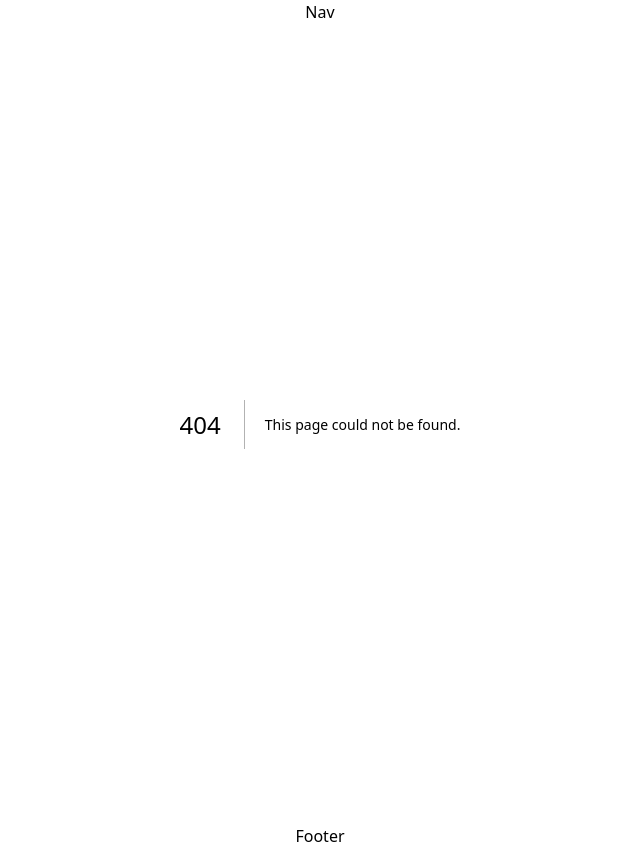
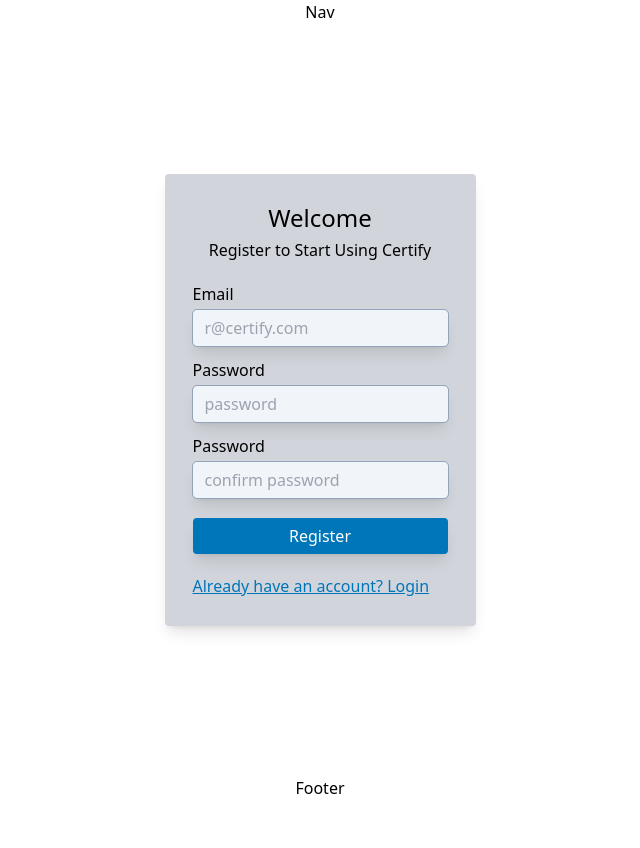
Before and after one commit to RyanBriggsDev/certify, a Next.js app: page /register in a window 1280 px wide. Before the commit this address had no page. Shown: the whole page, without its empty margins (320-960 px from the left). After the commit the page ends 800 px from the top, so only its background shows below. Built offline with nearby package versions, Linux system fonts and the light colour scheme.

Commit message:
added register form + / links

```diff
--- a/src/components/Header.tsx
+++ b/src/components/Header.tsx
@@ -3,43 +3,68 @@
 import BtnLight from '@/components/buttons/BtnLight'
 import H1 from '@/components/headings/H1'
 
-export default function Header (props: any) {
-
+export default function Header(props: any) {
   return (
-        <div className={`header flex justify-between flex-col gap-4 ${props.className ? props.className : ''}`}>
-            {props.h1Text ? <H1 className={props.h1ClassName ? props.h1ClassName : ''}>{props.h1Text}</H1> : <p className={`${props.h1ClassName ? props.h1ClassName : ''} bg-red-500 text-white p-2 text-center rounded inline-block`}>Header requires a h1Text prop.</p>}
+    <div
+      className={`header flex flex-col justify-between gap-4 py-5 ${
+        props.className ? props.className : ''
+      }`}
+    >
+      {props.h1Text ? (
+        <H1
+          className={
+            props.h1ClassName
+              ? props.h1ClassName
+              : ''
+          }
+        >
+          {props.h1Text}
+        </H1>
+      ) : (
+        <p
+          className={`${
+            props.h1ClassName
+              ? props.h1ClassName
+              : ''
+          } inline-block rounded bg-red-500 p-2 text-center text-white`}
+        >
+          Header requires a h1Text prop.
+        </p>
+      )}
       {props.pText ? <p>{props.pText}</p> : <></>}
-            {props.btnType === 'primary'
-            ?
+      {props.btnType === 'primary' ? (
         <BtnPrimary
           btnText={props.btnText}
           btnOnClick={props.btnOnClick}
           btnClassName={props.btnClassName}
           width={props.btnWidth}
-                    btnFontSizeClass={props.btnFontSizeClass}
+          btnFontSizeClass={
+            props.btnFontSizeClass
+          }
         />
-            :
-                props.btnType === 'orange'
-            ?
+      ) : props.btnType === 'orange' ? (
         <BtnOrange
           btnText={props.btnText}
           btnOnClick={props.btnOnClick}
           btnClassName={props.btnClassName}
           width={props.btnWidth}
-                    btnFontSizeClass={props.btnFontSizeClass}
+          btnFontSizeClass={
+            props.btnFontSizeClass
+          }
         />
-            :
-                props.btnType === 'light'
-            ?
+      ) : props.btnType === 'light' ? (
         <BtnLight
           btnText={props.btnText}
           btnOnClick={props.btnOnClick}
           btnClassName={props.btnClassName}
           width={props.btnWidth}
-                    btnFontSizeClass={props.btnFontSizeClass}
+          btnFontSizeClass={
+            props.btnFontSizeClass
+          }
         />
-            : ''
-            }
+      ) : (
+        ''
+      )}
     </div>
   )
 }
--- a/src/components/buttons/BtnPrimary.tsx
+++ b/src/components/buttons/BtnPrimary.tsx
@@ -1,11 +1,25 @@
-export default function Button (props: any) {
-
-    if (!props.btnText) return <p className="bg-red-500 text-white p-2 text-center rounded inline-block">Add btnText prop</p>
+export default function Button(props: any) {
+  if (!props.btnText)
+    return (
+      <p className="inline-block rounded bg-red-500 p-2 text-center text-white">
+        Add btnText prop
+      </p>
+    )
 
   return (
     <button
       onClick={props.btnOnClick}
-            className={`${props.btnFontSizeClass ? props.btnFontSizeClass : 'text-base'} ${props.width ? props.width : 'w-fit'} rounded p-1.5 px-3 bg-french-blue shadow-lg hover:shadow-inner hover:bg-sapph-blue text-white ease-in-out duration-300 ${props.btnClassName ? props.btnClassName : ''}`}
+      className={`${
+        props.btnFontSizeClass
+          ? props.btnFontSizeClass
+          : 'text-base'
+      } ${
+        props.width ? props.width : 'w-fit'
+      } rounded bg-french-blue p-1.5 px-3 text-white shadow-lg duration-300 ease-in-out hover:bg-sapph-blue hover:shadow-inner ${
+        props.btnClassName
+          ? props.btnClassName
+          : ''
+      }`}
       style={props.style}
     >
       {props.btnText}
--- a/src/pages/index.tsx
+++ b/src/pages/index.tsx
@@ -2,6 +2,7 @@
 import Container from '@/components/Container'
 import PageSpacing from '@/components/PageSpacing'
 import Header from '@/components/Header'
+import BtnPrimary from '@/components/buttons/BtnPrimary'
 
 import { useRouter } from 'next/router'
 
@@ -12,16 +13,49 @@
     <>
       <Head>
         <title>Home | Certify</title>
-        <meta name="description" content="Generated by create next app" />
-        <meta name="viewport" content="width=device-width, initial-scale=1" />
+        <meta
+          name="description"
+          content="Generated by create next app"
+        />
+        <meta
+          name="viewport"
+          content="width=device-width, initial-scale=1"
+        />
         <link rel="icon" href="/favicon.ico" />
-        <link rel="apple-touch-icon" sizes="180x180" href="/apple-touch-icon.png" />
-        <link rel="icon" type="image/png" sizes="32x32" href="/favicon-32x32.png" />
-        <link rel="icon" type="image/png" sizes="16x16" href="/favicon-16x16.png" />
-        <link rel="manifest" href="/site.webmanifest" />
-        <link rel="mask-icon" href="/safari-pinned-tab.svg" color="#5bbad5" />
-        <meta name="msapplication-TileColor" content="#da532c" />
-        <meta name="theme-color" content="#ffffff" />
+        <link
+          rel="apple-touch-icon"
+          sizes="180x180"
+          href="/apple-touch-icon.png"
+        />
+        <link
+          rel="icon"
+          type="image/png"
+          sizes="32x32"
+          href="/favicon-32x32.png"
+        />
+        <link
+          rel="icon"
+          type="image/png"
+          sizes="16x16"
+          href="/favicon-16x16.png"
+        />
+        <link
+          rel="manifest"
+          href="/site.webmanifest"
+        />
+        <link
+          rel="mask-icon"
+          href="/safari-pinned-tab.svg"
+          color="#5bbad5"
+        />
+        <meta
+          name="msapplication-TileColor"
+          content="#da532c"
+        />
+        <meta
+          name="theme-color"
+          content="#ffffff"
+        />
       </Head>
       <main>
         <PageSpacing>
@@ -29,11 +63,30 @@
             <Header
               h1Text="Welcome to Certify"
               className="items-center text-center"
-              btnType="primary"
-              btnText="Sign In"
-              btnWidth="w-1/4"
-              btnOnClick={() => router.push('/signin')}
             />
+            <div className="grid grid-cols-1 items-center justify-center gap-3 sm:grid-cols-2 md:grid-cols-3">
+              <BtnPrimary
+                btnText="Register"
+                width="w-full"
+                btnOnClick={() =>
+                  router.push('/register')
+                }
+              />
+              <BtnPrimary
+                btnText="Sign In"
+                width="w-full"
+                btnOnClick={() =>
+                  router.push('/signin')
+                }
+              />
+              <BtnPrimary
+                btnText="Dashboard"
+                width="w-full"
+                btnOnClick={() =>
+                  router.push('/app')
+                }
+              />
+            </div>
           </Container>
         </PageSpacing>
       </main>
--- /dev/null
+++ b/src/pages/register.tsx
@@ -0,0 +1,65 @@
+import { useState, useEffect } from 'react'
+import Head from 'next/head'
+import Form from '@/components/form/Form'
+import { useRouter } from 'next/router'
+
+export default function Register() {
+  const router = useRouter()
+  const [error, setError] = useState(null)
+
+  const onSubmitHandler = async (form: any) => {
+    const email = form.email
+    const password = form.password
+    const password2 = form.password2
+    if (password !== password2)
+      return alert('Passwords do not match')
+  }
+
+  return (
+    <div>
+      <Form
+        formContent={formContent}
+        onSubmit={onSubmitHandler}
+        btnStyle={{ width: '100%' }}
+      />
+    </div>
+  )
+}
+
+const formContent = [
+  {
+    title: 'Welcome',
+    desc: 'Register to Start Using Certify',
+    inputs: [
+      {
+        label: 'Email',
+        type: 'email',
+        name: 'email',
+        placeholder: 'r@certify.com',
+        required: true,
+      },
+      {
+        label: 'Password',
+        type: 'password',
+        name: 'password',
+        placeholder: 'password',
+        required: true,
+      },
+      {
+        label: 'Password',
+        type: 'password',
+        name: 'password2',
+        placeholder: 'confirm password',
+        required: true,
+      },
+    ],
+    button: {
+      btnText: 'Register',
+      btnType: 'primary',
+    },
+    redirect: {
+      text: 'Already have an account? Login',
+      link: '/signin',
+    },
+  },
+]
--- a/src/pages/signin.tsx
+++ b/src/pages/signin.tsx
@@ -15,10 +15,11 @@
       const email = form.email
       const password = form.password
       // Check credentials are valid
-      const loginDetails = await loginSchema.parse({
-        email,
-        password,
-      })
+      const loginDetails =
+        await loginSchema.parse({
+          email,
+          password,
+        })
       // Pass credentials to NextAuth & login
       const result = await signIn('credentials', {
         email: loginDetails.email,
@@ -52,14 +53,25 @@
     <>
       <Head>
         <title>Signin to Certify</title>
-        <meta name="description" content="This is the login page for the Certify" />
+        <meta
+          name="description"
+          content="This is the login page for the Certify"
+        />
         <link rel="icon" href="/favicon.ico" />
       </Head>
       <main className="h-full w-full">
         <div className="flex content-center justify-around">
-          <Form formContent={formContent} btnStyle={{ width: '100%' }} onSubmit={onSubmitHandler} />
+          <Form
+            formContent={formContent}
+            btnStyle={{ width: '100%' }}
+            onSubmit={onSubmitHandler}
+          />
         </div>
-        {error ? <div>Something's gone wrong, try again</div> : null}
+        {error ? (
+          <div>
+            Something's gone wrong, try again
+          </div>
+        ) : null}
       </main>
     </>
   )
@@ -71,7 +83,7 @@
     desc: 'Log in to get started',
     inputs: [
       {
-        label: 'Sign In',
+        label: 'Email',
         type: 'text',
         name: 'email',
         placeholder: 'r@certify.com',
--- a/src/styles/index.css
+++ b/src/styles/index.css
@@ -1,14 +1,15 @@
 @tailwind base;
 @tailwind components;
 @tailwind utilities;
-
 
 @font-face {
   font-family: newake-400;
   src: url('../assets//fonts/newake-400.otf');
 }
 
-.font-newake {font-family: newake-400}
+.font-newake {
+  font-family: newake-400;
+}
 
 @layer base {
   .font-outline-1 {
@@ -20,5 +21,6 @@
 }
 
 .webkit-bg-clip-text {
+  background-clip: text;
   -webkit-background-clip: text;
 }
```
Also changed, not shown: src/pages/app/index.tsx (+27 -16 lines). Lines whose indentation alone changed are shown as unchanged.
